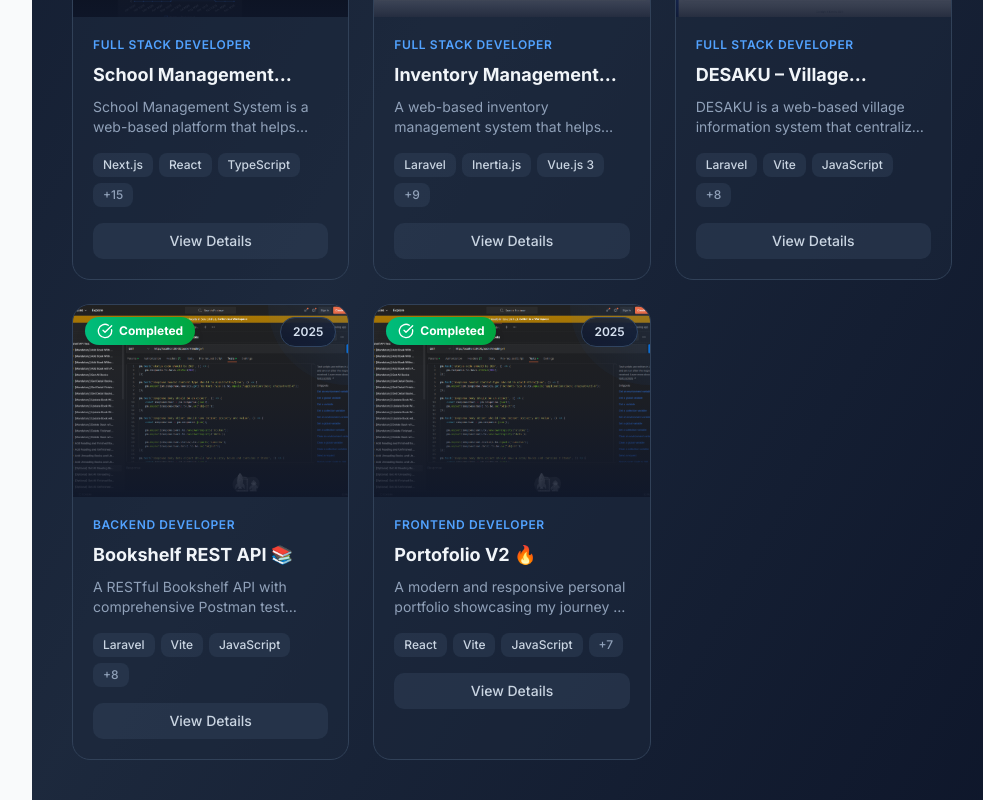
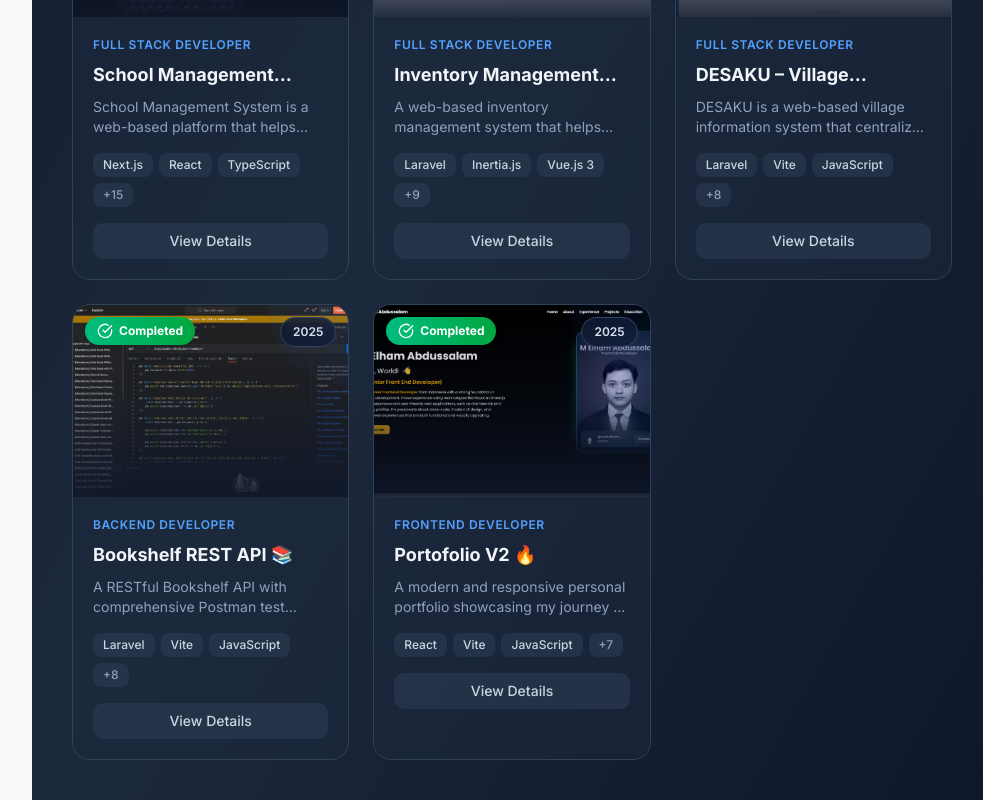
Before and after one commit to ElhamAbdussalam/portofolio_elhamabdussalam, a Next.js app: page /projects in a window 1280 px wide. Shown: the part 910-1710 px from the top of the page, without its empty margins (288-1271 px from the left). Built offline with nearby package versions, Linux system fonts and the light colour scheme.

Commit message:
Projects

```diff
--- a/src/components/Projects.tsx
+++ b/src/components/Projects.tsx
@@ -27,7 +27,8 @@ export default function ProjectsSection() {
     setIsVisible(true);
   }, []);
 
-  const filteredProjects = projects.filter((project) => {
+  const filteredProjects = projects
+    .filter((project) => {
       const matchesSearch =
         project.title.toLowerCase().includes(searchQuery.toLowerCase()) ||
         project.description.toLowerCase().includes(searchQuery.toLowerCase()) ||
@@ -35,7 +36,12 @@ export default function ProjectsSection() {
           tech.toLowerCase().includes(searchQuery.toLowerCase()),
         );
       return matchesSearch;
-  });
+    })
+    .sort((a, b) => {
+      const yearA = typeof a.year === "number" ? a.year : parseInt(a.year);
+      const yearB = typeof b.year === "number" ? b.year : parseInt(b.year);
+      return yearB - yearA;
+    }); // Urutkan dari tahun terbaru
 
   const getStatusColor = (status: string) => {
     switch (status) {
--- a/src/data/projects.ts
+++ b/src/data/projects.ts
@@ -306,7 +306,7 @@ export const projects: Project[] = [
       "A modern and responsive personal portfolio showcasing my journey as a Front End Developer, featuring selected projects, skills, and experience with a clean and elegant UI.",
     longDescription:
       "Portofolio V2 is the second iteration of my personal portfolio website, built to showcase my growth as a Front End Developer through a clean, modern, and responsive interface. This version focuses on delivering a smooth user experience, well-structured layouts, and visually consistent design while highlighting selected projects, technical skills, and professional background. Developed using modern frontend technologies, this portfolio reflects my commitment to writing clean, maintainable code and continuously improving my skills as I explore new tools, patterns, and best practices in frontend development. 🔥",
-    image: "/projects-7.png",
+    image: "/projects-8.png",
     category: "Frontend Developer",
     technologies: [
       "React",
```
Lines whose indentation alone changed are shown as unchanged.
